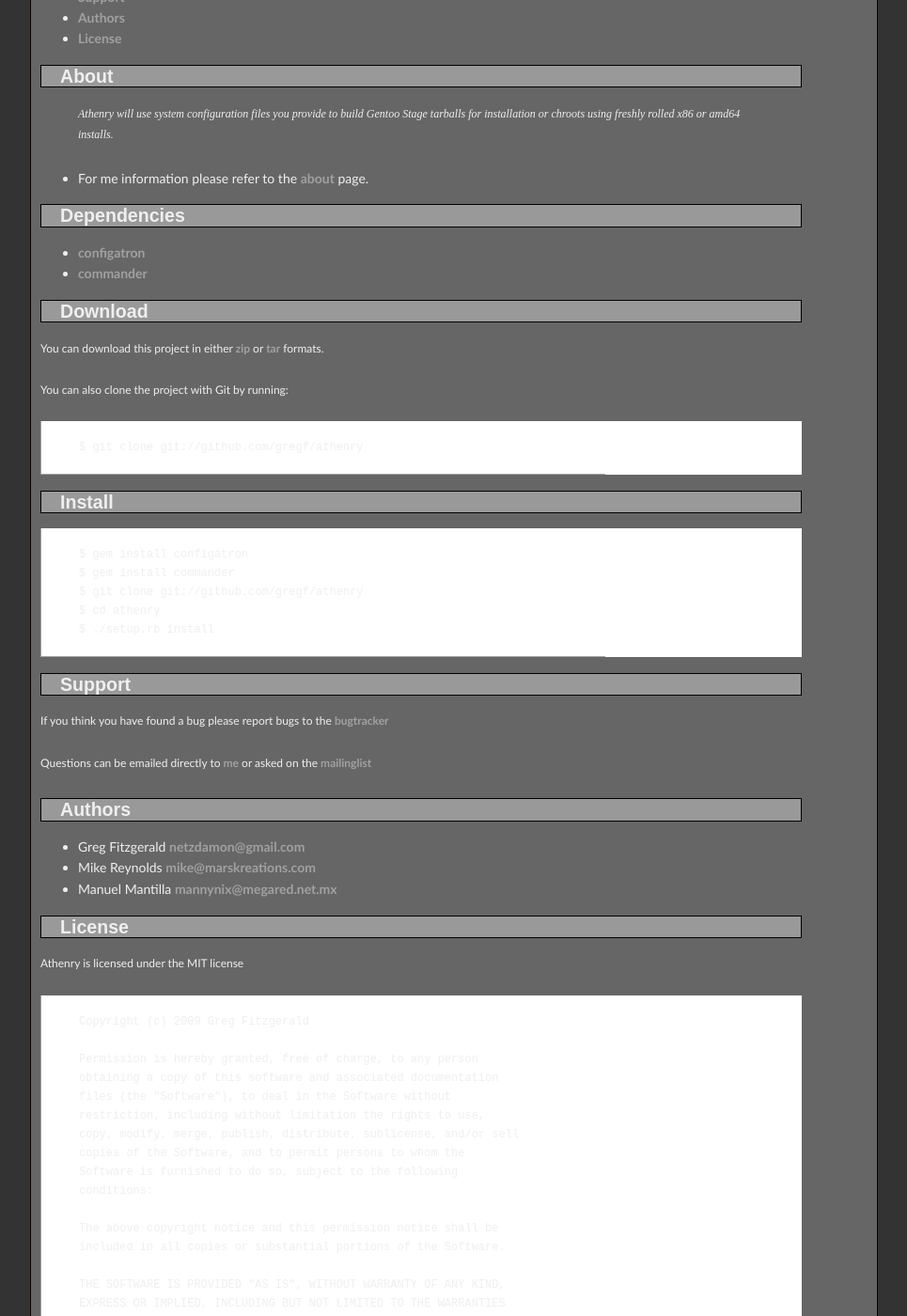
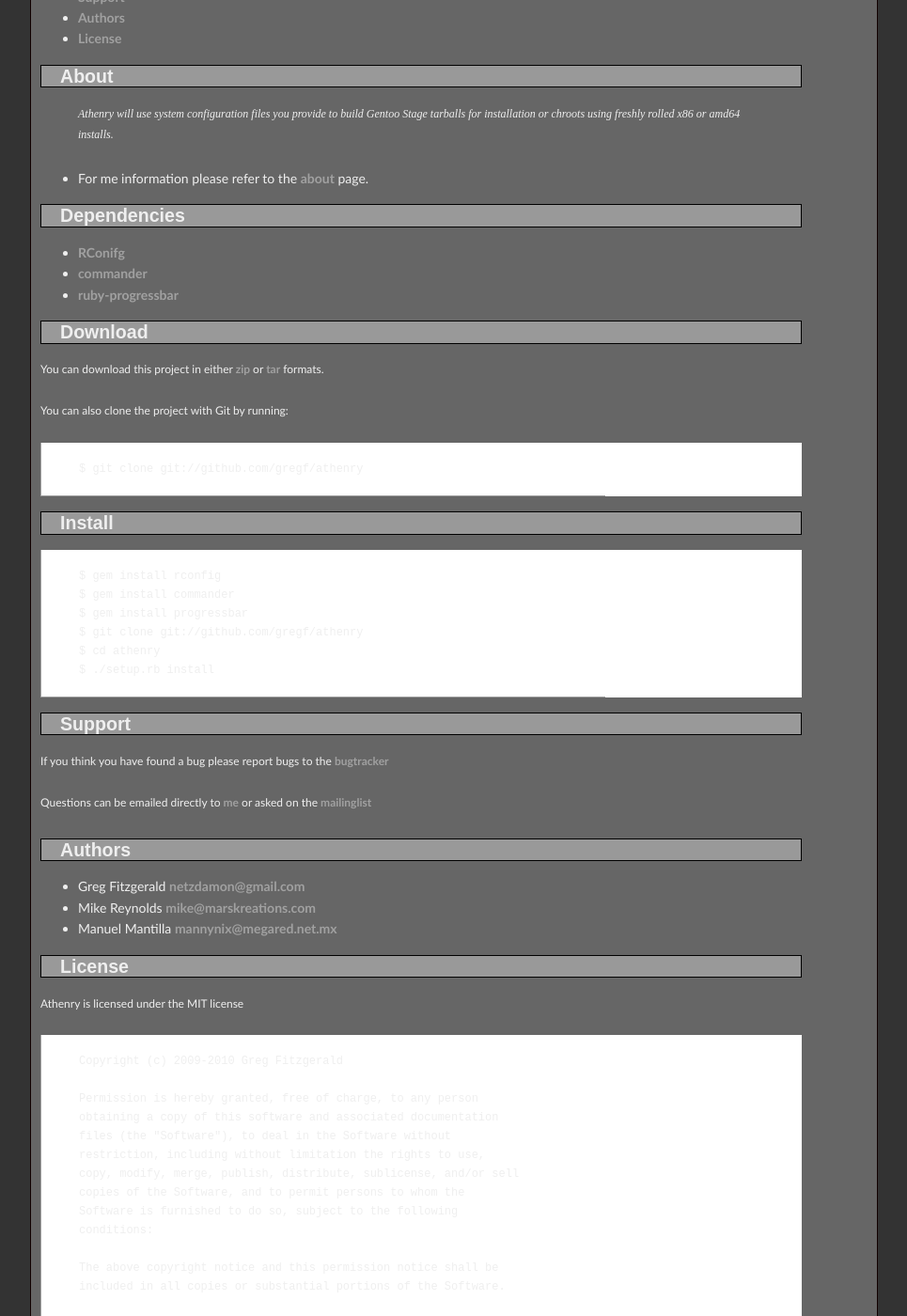
Before and after one commit to GunioRobot/athenry, a Jekyll site: the page built from index.markdown, in a window 1280 px wide and 1400 px high, scrolled down 339 px. Shown: the whole window at 94% size, without its empty margins (158-1123 px from the left). Built offline with Jekyll 4.4.1, drawn with Linux system fonts in a browser that asks for light colours; Markdown is read by kramdown in place of the engine named in the settings; some of the changed text lies outside the part shown.

Commit message:
update dependency list for new release
Signed-off-by: Greg Fitzgerald <netzdamon@gmail.com>

```diff
--- a/index.markdown
+++ b/index.markdown
@@ -22,8 +22,9 @@ About
 
 Dependencies
 ------------
-* [configatron](http://github.com/markbates/configatron)
+* [RConifg](http://github.com/rahmal/rconfig)
 * [commander](http://github.com/visionmedia/commander)
+* [ruby-progressbar](http://github.com/nex3/ruby-progressbar/)
 
 Download
 --------
@@ -37,8 +38,9 @@ You can also clone the project with Git by running:
 Install
 -------
 
-    $ gem install configatron
+    $ gem install rconfig
     $ gem install commander
+    $ gem install progressbar
     $ git clone git://github.com/gregf/athenry
     $ cd athenry
     $ ./setup.rb install
@@ -62,7 +64,7 @@ License
 
 Athenry is licensed under the MIT license
 
-    Copyright (c) 2009 Greg Fitzgerald
+    Copyright (c) 2009-2010 Greg Fitzgerald
 
     Permission is hereby granted, free of charge, to any person
     obtaining a copy of this software and associated documentation
```
